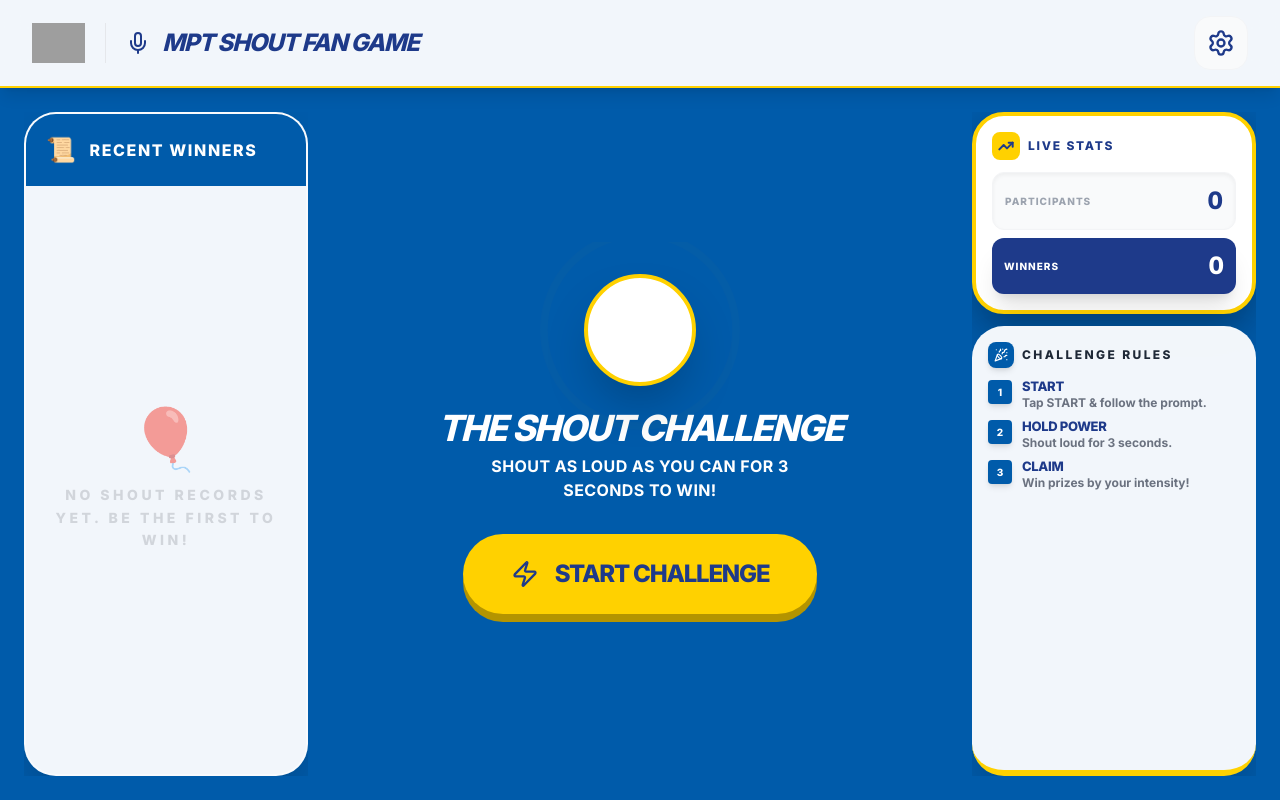
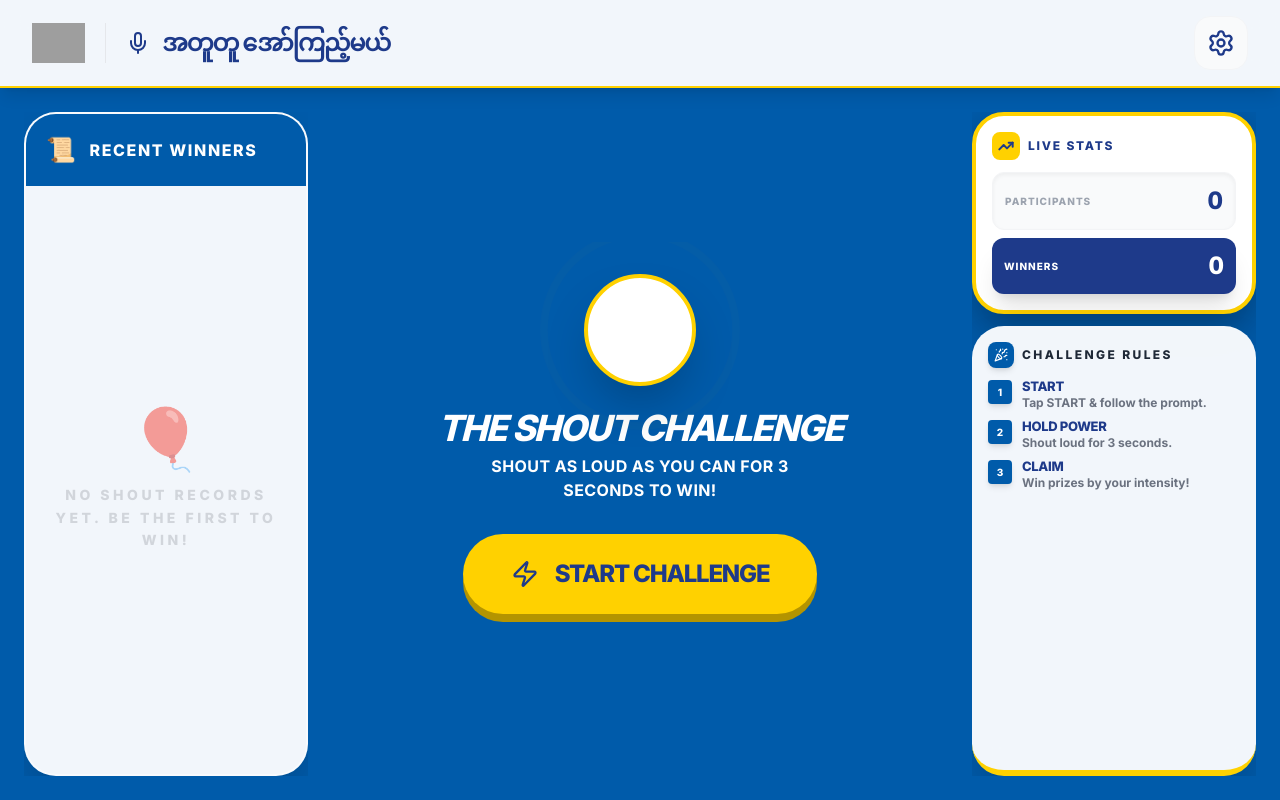
Before and after one commit to petermyo/MPT-Shout-Fan-Game, a React (Vite) app: page / in a window 1280 px wide. Built offline with nearby package versions, Linux system fonts and the light colour scheme; grey boxes are pictures that could not be loaded.

Commit message:
Update App.tsx

```diff
--- a/App.tsx
+++ b/App.tsx
@@ -147,7 +147,7 @@ const App: React.FC = () => {
           <div className="h-10 w-[1px] bg-gray-200 hidden md:block"></div>
           <div className="flex items-center gap-3">
             <Mic className="text-blue-900" size={24} />
-            <h1 className="text-blue-900 font-black text-2xl uppercase tracking-tighter hidden sm:block italic leading-none">MPT Shout Fan Game</h1>
+            <h1 className="text-blue-900 font-black text-2xl uppercase tracking-tighter hidden sm:block leading-none">အတူတူ အော်ကြည့်မယ်</h1>
           </div>
         </div>
         <button
```
